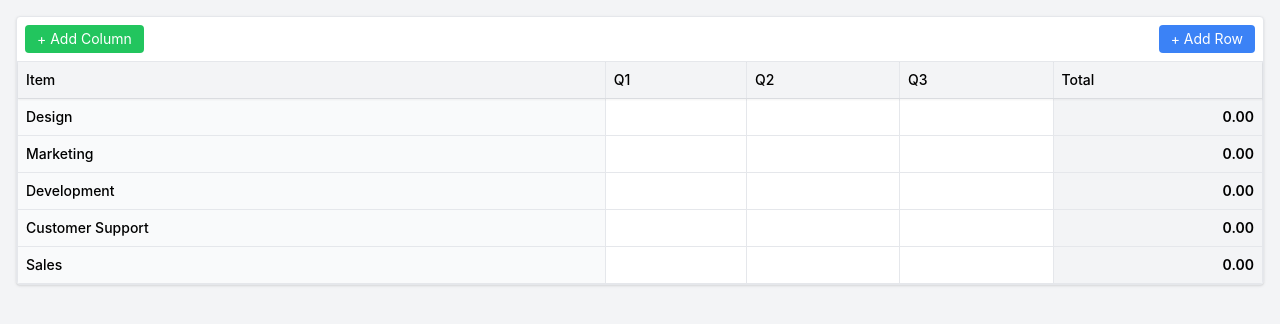
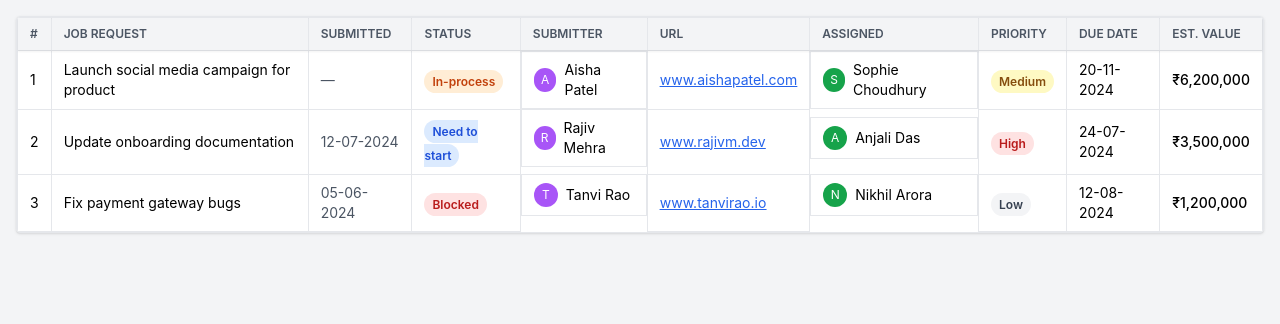
Before and after one commit to hellobro12/spreadsheet-ui, a React (Create React App) app: page / in a window 1280 px wide. Shown: the top 324 px of the page. Built offline with nearby package versions, Linux system fonts and the light colour scheme.

Commit message:
Built dynamic spreadsheet table with styled pills, avatars, and working 3 sample rows

```diff
--- a/src/components/SpreadsheetTable.tsx
+++ b/src/components/SpreadsheetTable.tsx
@@ -1,184 +1,152 @@
-import React, { useState, useEffect, useRef } from 'react';
+import React from 'react';
 
 export default function SpreadsheetTable() {
-  const [headers, setHeaders] = useState(['Item', 'Q1', 'Q2', 'Q3', 'Total']);
-  const [rowLabels, setRowLabels] = useState([
-    'Design',
-    'Marketing',
-    'Development',
-    'Customer Support',
-    'Sales',
-  ]);
-  const [cellData, setCellData] = useState<string[][]>([]);
+  const headers = [
+    '#',
+    'Job Request',
+    'Submitted',
+    'Status',
+    'Submitter',
+    'URL',
+    'Assigned',
+    'Priority',
+    'Due Date',
+    'Est. Value',
+  ];
 
-  const cols = headers.length;
-  const cellRefs = useRef<Array<Array<HTMLTableCellElement | null>>>([]);
-
-  useEffect(() => {
-    setCellData((prevData) => {
-      const newData = [...prevData];
-
-      while (newData.length < rowLabels.length) {
-        newData.push(new Array(cols - 2).fill(''));
-      }
-
-      while (newData.length > rowLabels.length) {
-        newData.pop();
-      }
-
-      for (let i = 0; i < newData.length; i++) {
-        while (newData[i].length < cols - 2) {
-          newData[i].push('');
-        }
-        while (newData[i].length > cols - 2) {
-          newData[i].pop();
-        }
-      }
-
-      return newData;
-    });
-  }, [rowLabels.length, cols]);
-
-  useEffect(() => {
-    cellRefs.current = Array(rowLabels.length)
-      .fill(null)
-      .map(() => Array(cols - 2).fill(null));
-  }, [rowLabels.length, cols]);
-
-  const handleCellInput = (value: string, rowIdx: number, colIdx: number) => {
-    const newData = [...cellData];
-    newData[rowIdx][colIdx] = value;
-    setCellData(newData);
-  };
-
-  const getRowTotal = (row: string[]) => {
-    return row.reduce((sum, val) => {
-      const num = parseFloat(val);
-      return sum + (isNaN(num) ? 0 : num);
-    }, 0);
-  };
+  const rows = [
+    {
+      id: 1,
+      jobRequest: 'Launch social media campaign for product',
+      submitted: '',
+      status: 'In-process',
+      submitter: { name: 'Aisha Patel', avatar: 'A' },
+      url: 'https://www.aishapatel.com',
+      assigned: { name: 'Sophie Choudhury', avatar: 'S' },
+      priority: 'Medium',
+      dueDate: '20-11-2024',
+      value: '₹6,200,000',
+    },
+    {
+      id: 2,
+      jobRequest: 'Update onboarding documentation',
+      submitted: '12-07-2024',
+      status: 'Need to start',
+      submitter: { name: 'Rajiv Mehra', avatar: 'R' },
+      url: 'https://www.rajivm.dev',
+      assigned: { name: 'Anjali Das', avatar: 'A' },
+      priority: 'High',
+      dueDate: '24-07-2024',
+      value: '₹3,500,000',
+    },
+    {
+      id: 3,
+      jobRequest: 'Fix payment gateway bugs',
+      submitted: '05-06-2024',
+      status: 'Blocked',
+      submitter: { name: 'Tanvi Rao', avatar: 'T' },
+      url: 'https://www.tanvirao.io',
+      assigned: { name: 'Nikhil Arora', avatar: 'N' },
+      priority: 'Low',
+      dueDate: '12-08-2024',
+      value: '₹1,200,000',
+    },
+  ];
 
   return (
     <div className="overflow-auto border rounded shadow bg-white max-h-[500px]">
-      {/* Buttons */}
-      <div className="flex justify-between items-center p-2 gap-4">
-        <button
-          onClick={() => {
-            const newLabel = `Q${headers.length - 3}`;
-            const newHeaders = [...headers];
-            newHeaders.splice(headers.length - 1, 0, newLabel);
-            setHeaders(newHeaders);
-          }}
-          className="bg-green-500 text-white px-3 py-1 rounded hover:bg-green-600 text-sm"
-        >
-          + Add Column
-        </button>
-
-        <button
-          onClick={() => {
-            setRowLabels([...rowLabels, `New Row ${rowLabels.length + 1}`]);
-          }}
-          className="bg-blue-500 text-white px-3 py-1 rounded hover:bg-blue-600 text-sm"
-        >
-          + Add Row
-        </button>
-      </div>
-
-      {/* Table */}
       <table className="min-w-full table-fixed border-collapse">
         <thead className="sticky top-0 bg-gray-100 z-10 shadow-sm">
           <tr>
-            {headers.map((header, index: number) => (
+            {headers.map((header, index) => (
               <th
                 key={index}
-                className="border p-2 text-left text-sm font-medium bg-gray-100"
+                className="border px-3 py-2 text-left text-xs font-semibold text-gray-600 uppercase bg-gray-100"
               >
                 {header}
               </th>
             ))}
           </tr>
         </thead>
+
         <tbody>
-          {rowLabels.map((label, rowIdx) => (
-            <tr key={rowIdx}>
-              {/* Editable Row Label */}
-              <td
-                contentEditable
-                suppressContentEditableWarning
-                onBlur={(e) => {
-                  const newLabel = (e.target as HTMLElement).innerText;
-                  const updatedLabels = [...rowLabels];
-                  updatedLabels[rowIdx] = newLabel;
-                  setRowLabels(updatedLabels);
-                }}
-                className="border p-2 text-sm font-medium bg-gray-50 hover:bg-blue-50 focus:outline-none text-left"
-              >
-                {label}
+          {rows.map((row) => (
+            <tr key={row.id}>
+              {/* Row Index */}
+              <td className="border px-3 py-2 text-sm">{row.id}</td>
+
+              {/* Job Request */}
+              <td className="border px-3 py-2 text-sm" contentEditable>
+                {row.jobRequest}
               </td>
 
-              {/* Editable Cells */}
-              {cellData[rowIdx]?.map((value, colIdx) => (
-                <td
-                  key={colIdx}
-                  ref={(el) => {
-                    if (!cellRefs.current[rowIdx]) {
-                      cellRefs.current[rowIdx] = [];
-                    }
-                    cellRefs.current[rowIdx][colIdx] = el;
-                  }}
-                  tabIndex={0}
-                  contentEditable
-                  suppressContentEditableWarning
-                  onInput={(e) =>
-                    handleCellInput(
-                      (e.target as HTMLElement).innerText,
-                      rowIdx,
-                      colIdx
-                    )
-                  }
-                  onKeyDown={(e) => {
-                    const next = (r: number, c: number) => {
-                      const ref = cellRefs.current[r]?.[c];
-                      if (ref) ref.focus();
-                    };
+              {/* Submitted */}
+              <td className="border px-3 py-2 text-sm text-gray-600">
+                {row.submitted || '—'}
+              </td>
 
-                    switch (e.key) {
-                      case 'ArrowDown':
-                        e.preventDefault();
-                        next(rowIdx + 1, colIdx);
-                        break;
-                      case 'ArrowUp':
-                        e.preventDefault();
-                        next(rowIdx - 1, colIdx);
-                        break;
-                      case 'ArrowRight':
-                        e.preventDefault();
-                        next(rowIdx, colIdx + 1);
-                        break;
-                      case 'ArrowLeft':
-                        e.preventDefault();
-                        next(rowIdx, colIdx - 1);
-                        break;
-                      default:
-                        break;
-                    }
-                  }}
-                  onFocus={(e) => {
-                    e.currentTarget.classList.add('ring-2', 'ring-blue-400');
-                  }}
-                  onBlur={(e) => {
-                    e.currentTarget.classList.remove('ring-2', 'ring-blue-400');
-                  }}
-                  className="border p-2 text-sm hover:bg-blue-50 focus:outline-none"
+              {/* Status */}
+              <td className="border px-3 py-2">
+                <span
+                  className={`text-xs px-2 py-1 rounded-full font-semibold ${
+                    row.status === 'In-process'
+                      ? 'bg-orange-100 text-orange-700'
+                      : row.status === 'Need to start'
+                      ? 'bg-blue-100 text-blue-700'
+                      : row.status === 'Complete'
+                      ? 'bg-green-100 text-green-700'
+                      : 'bg-red-100 text-red-700'
+                  }`}
                 >
-                  {value}
-                </td>
-              ))}
+                  {row.status}
+                </span>
+              </td>
 
-              {/* Auto Total */}
-              <td className="border p-2 text-sm bg-gray-100 text-right font-semibold">
-                {getRowTotal(cellData[rowIdx] || []).toFixed(2)}
+              {/* Submitter */}
+              <td className="border px-3 py-2 flex items-center gap-2">
+                <div className="w-6 h-6 rounded-full bg-purple-500 text-white text-xs flex items-center justify-center">
+                  {row.submitter.avatar}
+                </div>
+                <span className="text-sm">{row.submitter.name}</span>
               </td>
+
+              {/* URL */}
+              <td className="border px-3 py-2 text-sm text-blue-600 underline">
+                <a href={row.url} target="_blank" rel="noreferrer">
+                  {row.url.replace(/^https?:\/\//, '')}
+                </a>
+              </td>
+
+              {/* Assigned */}
+              <td className="border px-3 py-2 flex items-center gap-2">
+                <div className="w-6 h-6 rounded-full bg-green-600 text-white text-xs flex items-center justify-center">
+                  {row.assigned.avatar}
+                </div>
+                <span className="text-sm">{row.assigned.name}</span>
+              </td>
+
+              {/* Priority */}
+              <td className="border px-3 py-2">
+                <span
+                  className={`text-xs px-2 py-1 rounded-full font-semibold ${
+                    row.priority === 'High'
+                      ? 'bg-red-100 text-red-700'
+                      : row.priority === 'Medium'
+                      ? 'bg-yellow-100 text-yellow-800'
+                      : 'bg-gray-100 text-gray-700'
+                  }`}
+                >
+                  {row.priority}
+                </span>
+              </td>
+
+              {/* Due Date */}
+              <td className="border px-3 py-2 text-sm" contentEditable>
+                {row.dueDate}
+              </td>
+
+              {/* Est. Value */}
+              <td className="border px-3 py-2 text-sm font-medium">{row.value}</td>
             </tr>
           ))}
         </tbody>
```
